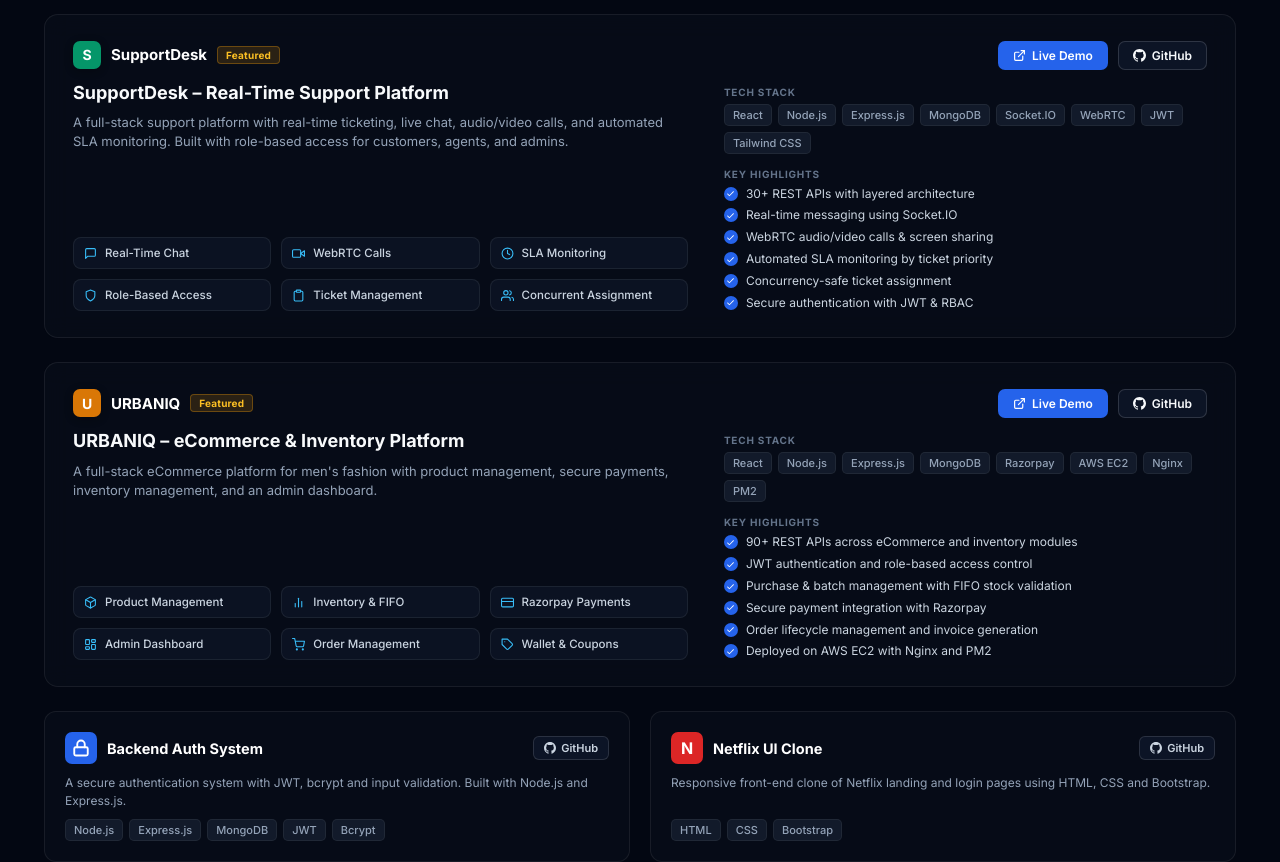
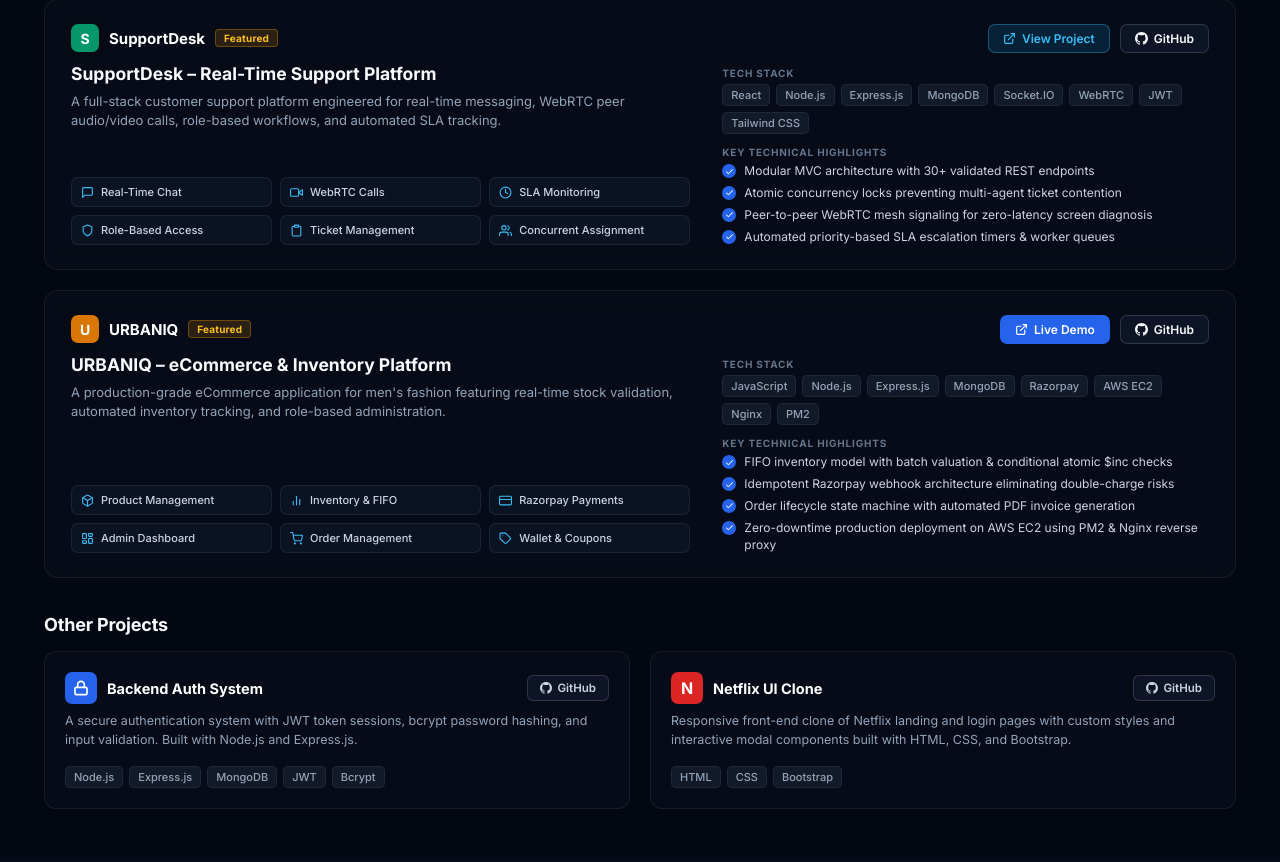
Before and after one commit to Adwaidkrishna/personal-portfolio, a React (Vite) app in the folder frontend/: page / in a window 1280 px wide. Shown: the part 2673-3535 px from the top of the page. Built offline with nearby package versions, Linux system fonts and the light colour scheme.

Commit message:
Refine Projects section: concise 4 technical highlights, accurate View Project and tech stack badges, improved secondary card spacing, and compact bottom layout

```diff
--- a/frontend/src/components/Projects/Projects.css
+++ b/frontend/src/components/Projects/Projects.css
@@ -5,7 +5,7 @@
 .projects-section {
     max-width: 1240px;
     margin: 0 auto;
-    padding: 48px 24px 80px;
+    padding: 40px 24px 48px; /* Reduced bottom padding for tighter, clean spacing */
     box-sizing: border-box;
     position: relative;
     font-family: 'Inter', system-ui, -apple-system, sans-serif;
@@ -16,8 +16,8 @@
     display: flex;
     justify-content: space-between;
     align-items: flex-end;
-    margin-bottom: 32px;
-    gap: 24px;
+    margin-bottom: 28px;
+    gap: 20px;
     flex-wrap: wrap;
 }
 
@@ -44,10 +44,10 @@
 }
 
 .projects-subtitle {
-    font-size: 14px;
+    font-size: 13.5px;
     color: #94a3b8;
     line-height: 1.5;
-    margin: 4px 0 0;
+    margin: 3px 0 0;
     max-width: 620px;
 }
 
@@ -63,8 +63,8 @@
     background: rgba(15, 23, 42, 0.65);
     border: 1px solid rgba(255, 255, 255, 0.08);
     border-radius: 999px;
-    padding: 6px 16px;
-    font-size: 12.5px;
+    padding: 5px 15px;
+    font-size: 12px;
     font-weight: 500;
     color: #94a3b8;
     cursor: pointer;
@@ -91,17 +91,17 @@
 .fp-cards-list {
     display: flex;
     flex-direction: column;
-    gap: 24px;
+    gap: 20px;
 }
 
 .fp-card {
     background: rgba(9, 14, 26, 0.72);
     border: 1px solid rgba(255, 255, 255, 0.07);
     border-radius: 14px;
-    padding: 26px 28px;
+    padding: 24px 26px; /* Compact padding to reduce card height */
     display: grid;
     grid-template-columns: 1.12fr 0.88fr;
-    gap: 36px;
+    gap: 32px;
     backdrop-filter: blur(12px);
     box-sizing: border-box;
     transition: all 0.25s ease;
@@ -124,7 +124,7 @@
     display: flex;
     align-items: center;
     gap: 10px;
-    margin-bottom: 12px;
+    margin-bottom: 10px;
 }
 
 .fp-brand-icon {
@@ -159,10 +159,10 @@
 }
 
 .fp-title {
-    font-size: 18px;
+    font-size: 17.5px;
     font-weight: 700;
     color: #f8fafc;
-    margin: 0 0 8px;
+    margin: 0 0 6px;
     line-height: 1.35;
 }
 
@@ -170,26 +170,26 @@
     font-size: 13px;
     color: #94a3b8;
     line-height: 1.5;
-    margin: 0 0 20px;
+    margin: 0 0 18px;
 }
 
 /* 2x3 Feature Badges Grid */
 .fp-features-grid {
     display: grid;
     grid-template-columns: repeat(3, 1fr);
-    gap: 10px;
+    gap: 8px;
     margin-top: auto;
 }
 
 .fp-feature-pill {
     background: rgba(15, 23, 42, 0.65);
     border: 1px solid rgba(255, 255, 255, 0.07);
-    border-radius: 8px;
-    padding: 8px 10px;
+    border-radius: 7px;
+    padding: 7px 9px;
     display: flex;
     align-items: center;
-    gap: 8px;
-    font-size: 11.5px;
+    gap: 7px;
+    font-size: 11px;
     color: #cbd5e1;
     font-weight: 500;
     transition: all 0.2s ease;
@@ -220,7 +220,7 @@
 .fp-col-right {
     display: flex;
     flex-direction: column;
-    gap: 14px;
+    gap: 12px;
 }
 
 .fp-actions-row {
@@ -252,6 +252,20 @@
     box-shadow: 0 4px 12px rgba(37, 99, 235, 0.35);
 }
 
+/* View Project Button (Used when genuine deployed demo is not yet live) */
+.fp-btn-view {
+    background: rgba(14, 165, 233, 0.15);
+    border: 1px solid rgba(56, 189, 248, 0.35);
+    color: #38bdf8;
+}
+
+.fp-btn-view:hover {
+    background: rgba(14, 165, 233, 0.25);
+    border-color: rgba(56, 189, 248, 0.55);
+    color: #ffffff;
+    box-shadow: 0 4px 12px rgba(14, 165, 233, 0.25);
+}
+
 .fp-btn-github {
     background: rgba(15, 23, 42, 0.85);
     border: 1px solid rgba(255, 255, 255, 0.14);
@@ -277,7 +291,7 @@
 .fp-meta-block {
     display: flex;
     flex-direction: column;
-    gap: 6px;
+    gap: 5px;
 }
 
 .fp-section-label {
@@ -336,12 +350,25 @@
     margin-top: 1px;
 }
 
+/* Other Projects Section Header */
+.sec-projects-header {
+    margin-top: 36px;
+    margin-bottom: 16px;
+}
+
+.sec-projects-heading {
+    font-size: 18px;
+    font-weight: 700;
+    color: #f8fafc;
+    margin: 0;
+    letter-spacing: -0.01em;
+}
+
 /* Secondary Projects Row (Bottom 2-column grid) */
 .sec-projects-row {
     display: grid;
     grid-template-columns: 1fr 1fr;
     gap: 20px;
-    margin-top: 24px;
 }
 
 .sec-project-card-mini {
@@ -351,7 +378,7 @@
     padding: 20px;
     display: flex;
     flex-direction: column;
-    gap: 10px;
+    justify-content: space-between;
     transition: all 0.25s ease;
 }
 
@@ -365,6 +392,7 @@
     display: flex;
     align-items: center;
     gap: 10px;
+    margin-bottom: 8px;
 }
 
 .sec-icon-box {
@@ -396,31 +424,33 @@
 
 .sec-btn-github-mini {
     background: rgba(15, 23, 42, 0.85);
-    border: 1px solid rgba(255, 255, 255, 0.12);
+    border: 1px solid rgba(255, 255, 255, 0.14);
     color: #cbd5e1;
     border-radius: 6px;
-    padding: 4px 10px;
-    font-size: 11px;
+    padding: 5px 12px;
+    font-size: 11.5px;
     font-weight: 600;
     display: inline-flex;
     align-items: center;
-    gap: 5px;
+    gap: 6px;
     text-decoration: none;
     margin-left: auto;
     transition: all 0.2s ease;
+    flex-shrink: 0;
 }
 
 .sec-btn-github-mini:hover {
     background: rgba(30, 41, 59, 0.95);
-    border-color: rgba(255, 255, 255, 0.22);
+    border-color: rgba(255, 255, 255, 0.25);
     color: #ffffff;
 }
 
 .sec-desc-mini {
-    font-size: 12px;
+    font-size: 12.5px;
     color: #94a3b8;
-    line-height: 1.45;
-    margin: 0;
+    line-height: 1.5;
+    margin: 0 0 16px; /* Added distinct vertical spacing before tech pills */
+    flex: 1;
 }
 
 .sec-pills-mini {
@@ -436,8 +466,8 @@
 @media (max-width: 1024px) {
     .fp-card {
         grid-template-columns: 1fr;
-        gap: 24px;
-        padding: 22px;
+        gap: 20px;
+        padding: 20px;
     }
 
     .fp-actions-row {
@@ -451,13 +481,13 @@
 
 @media (max-width: 768px) {
     .projects-section {
-        padding: 36px 16px 60px;
+        padding: 32px 16px 44px;
     }
 
     .projects-header-block {
         flex-direction: column;
         align-items: flex-start;
-        gap: 16px;
+        gap: 14px;
     }
 
     .projects-heading {
@@ -475,10 +505,10 @@
     }
 
     .fp-card {
-        padding: 18px 16px;
+        padding: 16px;
     }
 
     .fp-title {
-        font-size: 16.5px;
+        font-size: 16px;
     }
 }
--- a/frontend/src/components/Projects/Projects.jsx
+++ b/frontend/src/components/Projects/Projects.jsx
@@ -15,7 +15,7 @@ function Projects() {
             name: 'SupportDesk',
             badge: 'Featured',
             title: 'SupportDesk – Real-Time Support Platform',
-            description: 'A full-stack support platform with real-time ticketing, live chat, audio/video calls, and automated SLA monitoring. Built with role-based access for customers, agents, and admins.',
+            description: 'A full-stack customer support platform engineered for real-time messaging, WebRTC peer audio/video calls, role-based workflows, and automated SLA tracking.',
             features: [
                 {
                     label: 'Real-Time Chat',
@@ -73,16 +73,14 @@ function Projects() {
                 }
             ],
             demoUrl: 'https://github.com/Adwaidkrishna/SupportDesk',
-            demoLabel: 'Live Demo',
+            demoLabel: 'View Project',
             githubUrl: 'https://github.com/Adwaidkrishna/SupportDesk',
             techStack: ['React', 'Node.js', 'Express.js', 'MongoDB', 'Socket.IO', 'WebRTC', 'JWT', 'Tailwind CSS'],
             highlights: [
-                '30+ REST APIs with layered architecture',
-                'Real-time messaging using Socket.IO',
-                'WebRTC audio/video calls & screen sharing',
-                'Automated SLA monitoring by ticket priority',
-                'Concurrency-safe ticket assignment',
-                'Secure authentication with JWT & RBAC'
+                'Modular MVC architecture with 30+ validated REST endpoints',
+                'Atomic concurrency locks preventing multi-agent ticket contention',
+                'Peer-to-peer WebRTC mesh signaling for zero-latency screen diagnosis',
+                'Automated priority-based SLA escalation timers & worker queues'
             ]
         },
         {
@@ -93,7 +91,7 @@ function Projects() {
             name: 'URBANIQ',
             badge: 'Featured',
             title: 'URBANIQ – eCommerce & Inventory Platform',
-            description: "A full-stack eCommerce platform for men's fashion with product management, secure payments, inventory management, and an admin dashboard.",
+            description: "A production-grade eCommerce application for men's fashion featuring real-time stock validation, automated inventory tracking, and role-based administration.",
             features: [
                 {
                     label: 'Product Management',
@@ -158,14 +156,12 @@ function Projects() {
             demoUrl: 'https://urbantiq.store/',
             demoLabel: 'Live Demo',
             githubUrl: 'https://github.com/Adwaidkrishna/urbantiq',
-            techStack: ['React', 'Node.js', 'Express.js', 'MongoDB', 'Razorpay', 'AWS EC2', 'Nginx', 'PM2'],
+            techStack: ['JavaScript', 'Node.js', 'Express.js', 'MongoDB', 'Razorpay', 'AWS EC2', 'Nginx', 'PM2'],
             highlights: [
-                '90+ REST APIs across eCommerce and inventory modules',
-                'JWT authentication and role-based access control',
-                'Purchase & batch management with FIFO stock validation',
-                'Secure payment integration with Razorpay',
-                'Order lifecycle management and invoice generation',
-                'Deployed on AWS EC2 with Nginx and PM2'
+                'FIFO inventory model with batch valuation & conditional atomic $inc checks',
+                'Idempotent Razorpay webhook architecture eliminating double-charge risks',
+                'Order lifecycle state machine with automated PDF invoice generation',
+                'Zero-downtime production deployment on AWS EC2 using PM2 & Nginx reverse proxy'
             ]
         }
     ];
@@ -175,14 +171,14 @@ function Projects() {
             id: 'backend-auth',
             categories: ['All', 'Backend'],
             icon: (
-                <svg viewBox="0 0 24 24" width="18" height="18" fill="none" stroke="currentColor" strokeWidth="2.5" strokeLinecap="round" strokeLinejoin="round">
+                <svg viewBox="0 0 24 24" width="16" height="16" fill="none" stroke="currentColor" strokeWidth="2.5" strokeLinecap="round" strokeLinejoin="round">
                     <rect x="3" y="11" width="18" height="11" rx="2" ry="2"></rect>
                     <path d="M7 11V7a5 5 0 0 1 10 0v4"></path>
                 </svg>
             ),
             iconBg: '#2563eb', // Blue square
             title: 'Backend Auth System',
-            description: 'A secure authentication system with JWT, bcrypt and input validation. Built with Node.js and Express.js.',
+            description: 'A secure authentication system with JWT token sessions, bcrypt password hashing, and input validation. Built with Node.js and Express.js.',
             githubUrl: 'https://github.com/Adwaidkrishna/badge-task',
             techStack: ['Node.js', 'Express.js', 'MongoDB', 'JWT', 'Bcrypt']
         },
@@ -192,7 +188,7 @@ function Projects() {
             brandLetter: 'N',
             iconBg: '#dc2626', // Red square
             title: 'Netflix UI Clone',
-            description: 'Responsive front-end clone of Netflix landing and login pages using HTML, CSS and Bootstrap.',
+            description: 'Responsive front-end clone of Netflix landing and login pages with custom styles and interactive modal components built with HTML, CSS, and Bootstrap.',
             githubUrl: 'https://github.com/Adwaidkrishna/netflix',
             techStack: ['HTML', 'CSS', 'Bootstrap']
         }
@@ -209,7 +205,7 @@ function Projects() {
                     <span className="projects-kicker">PROJECTS</span>
                     <h2 className="projects-heading">Featured Projects</h2>
                     <p className="projects-subtitle">
-                        A collection of full-stack and frontend projects that showcase my skills, problem-solving approach, and real-world development experience.
+                        Full-stack applications demonstrating my development skills, architecture decisions, and real-world problem-solving.
                     </p>
                 </div>
 
@@ -263,7 +259,7 @@ function Projects() {
                                     href={project.demoUrl}
                                     target="_blank"
                                     rel="noopener noreferrer"
-                                    className="fp-btn-demo"
+                                    className={`fp-btn-demo ${project.demoLabel === 'View Project' ? 'fp-btn-view' : ''}`}
                                 >
                                     <svg viewBox="0 0 24 24" width="13" height="13" fill="none" stroke="currentColor" strokeWidth="2.2" strokeLinecap="round" strokeLinejoin="round">
                                         <path d="M18 13v6a2 2 0 0 1-2 2H5a2 2 0 0 1-2-2V8a2 2 0 0 1 2-2h6"></path>
@@ -296,9 +292,9 @@ function Projects() {
                                 </div>
                             </div>
 
-                            {/* Key Highlights */}
+                            {/* Key Highlights (4 Unique Technical Achievements) */}
                             <div className="fp-meta-block">
-                                <span className="fp-section-label">KEY HIGHLIGHTS</span>
+                                <span className="fp-section-label">KEY TECHNICAL HIGHLIGHTS</span>
                                 <ul className="fp-highlights-list">
                                     {project.highlights.map((hl, idx) => (
                                         <li key={idx} className="fp-highlight-item">
@@ -317,7 +313,14 @@ function Projects() {
                 ))}
             </div>
 
-            {/* Secondary Projects Row (Bottom 2-column grid as shown in mockup) */}
+            {/* Other Projects Section Header */}
+            {visibleSecondary.length > 0 && (
+                <div className="sec-projects-header">
+                    <h3 className="sec-projects-heading">Other Projects</h3>
+                </div>
+            )}
+
+            {/* Secondary Projects Row (Bottom 2-column grid) */}
             {visibleSecondary.length > 0 && (
                 <div className="sec-projects-row">
                     {visibleSecondary.map((proj) => (
```
